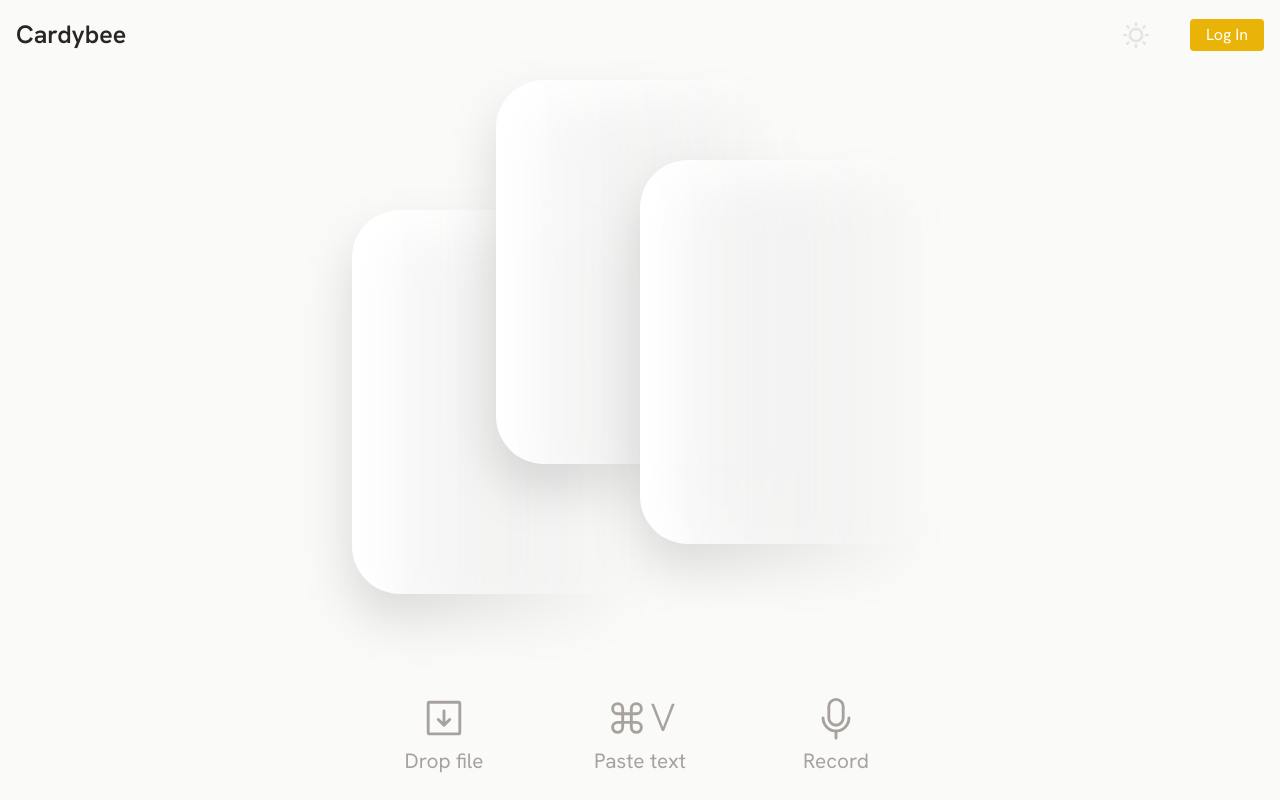
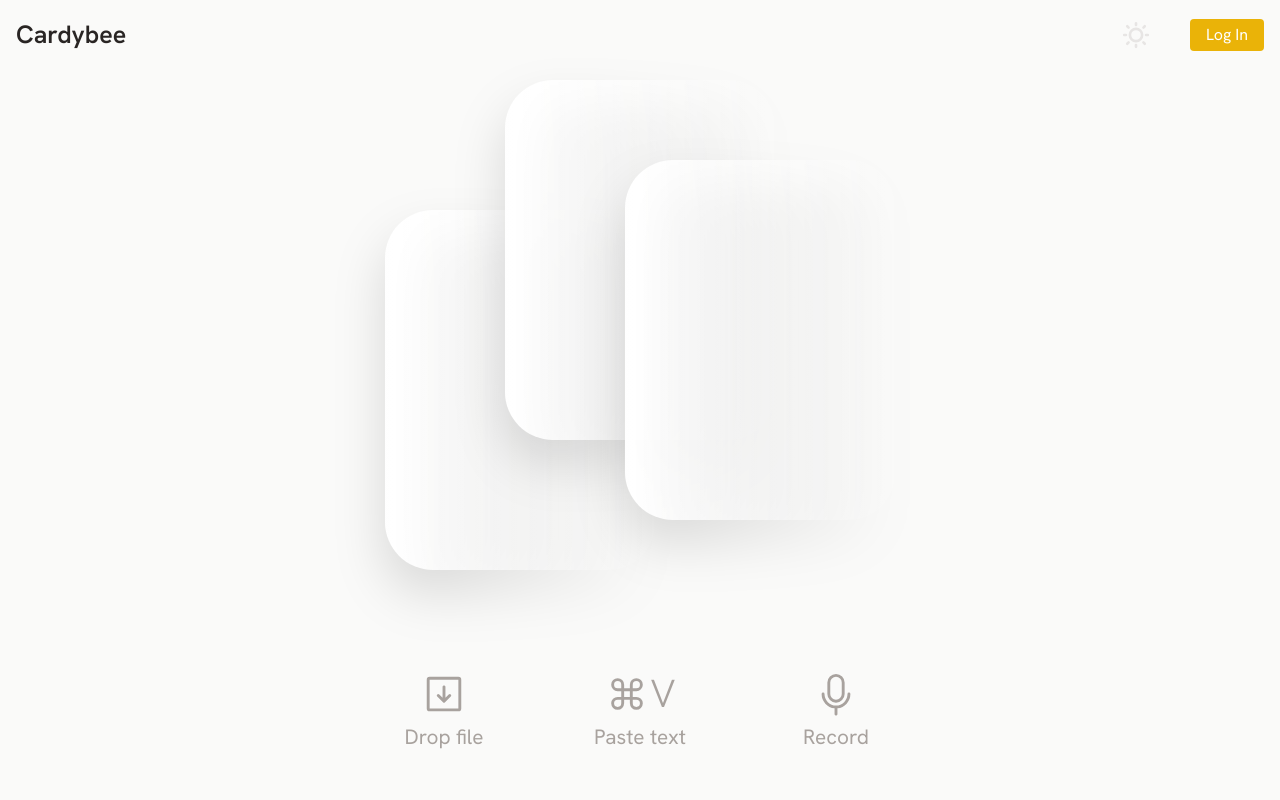
Before and after one commit to philipmuller/cardify, a Next.js app: page / in a window 1280 px wide. Built offline with nearby package versions, Linux system fonts and the light colour scheme; no server answers.

Commit message:
variable sizing between threshholds

```diff
--- a/app/components/preview-card.tsx
+++ b/app/components/preview-card.tsx
@@ -11,7 +11,7 @@ export default function PreviewCard() {
     }
 
     return (
-        <div className="h-80 w-80 md:h-96 md:w-96 2xl:h-[27rem] 2xl:w-[27rem] aspect-square flex items-center justify-center">
+        <div className="h-80 w-80 lg:h-[45vh] lg:w-[45vh] min-h-[18rem] min-w-[18rem] max-h-[27rem] max-w-[27rem] aspect-square flex items-center justify-center">
             <motion.div
                 className={`bg-gradient-to-r from-white dark:from-[#2E2A29] to-transparent dark:to-transparent bg-cover rounded-5xl w-3/4 h-full text-black drop-shadow-2xl p-4 `}
                 whileHover={{ scale: 1.07 }}
```
